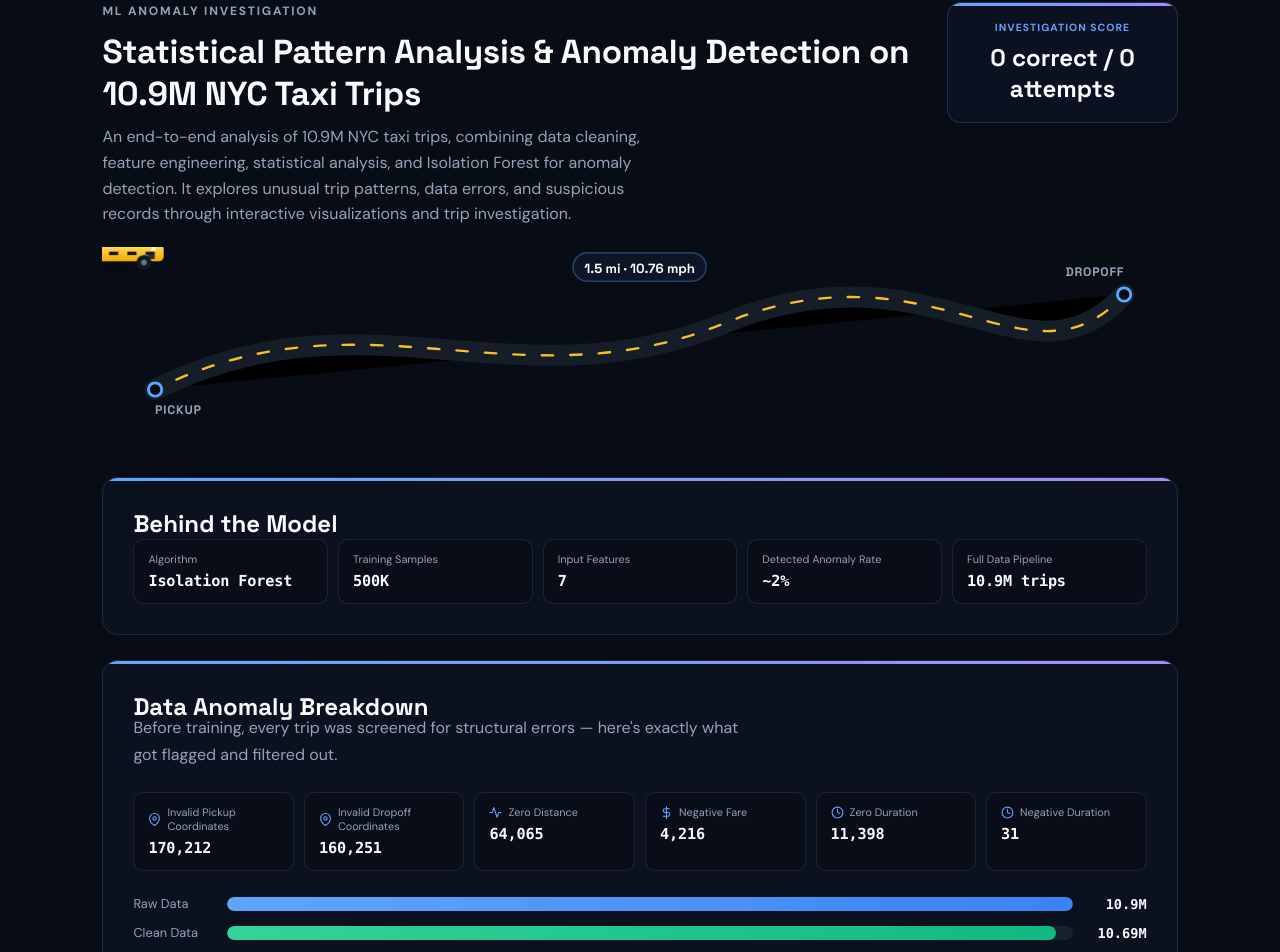
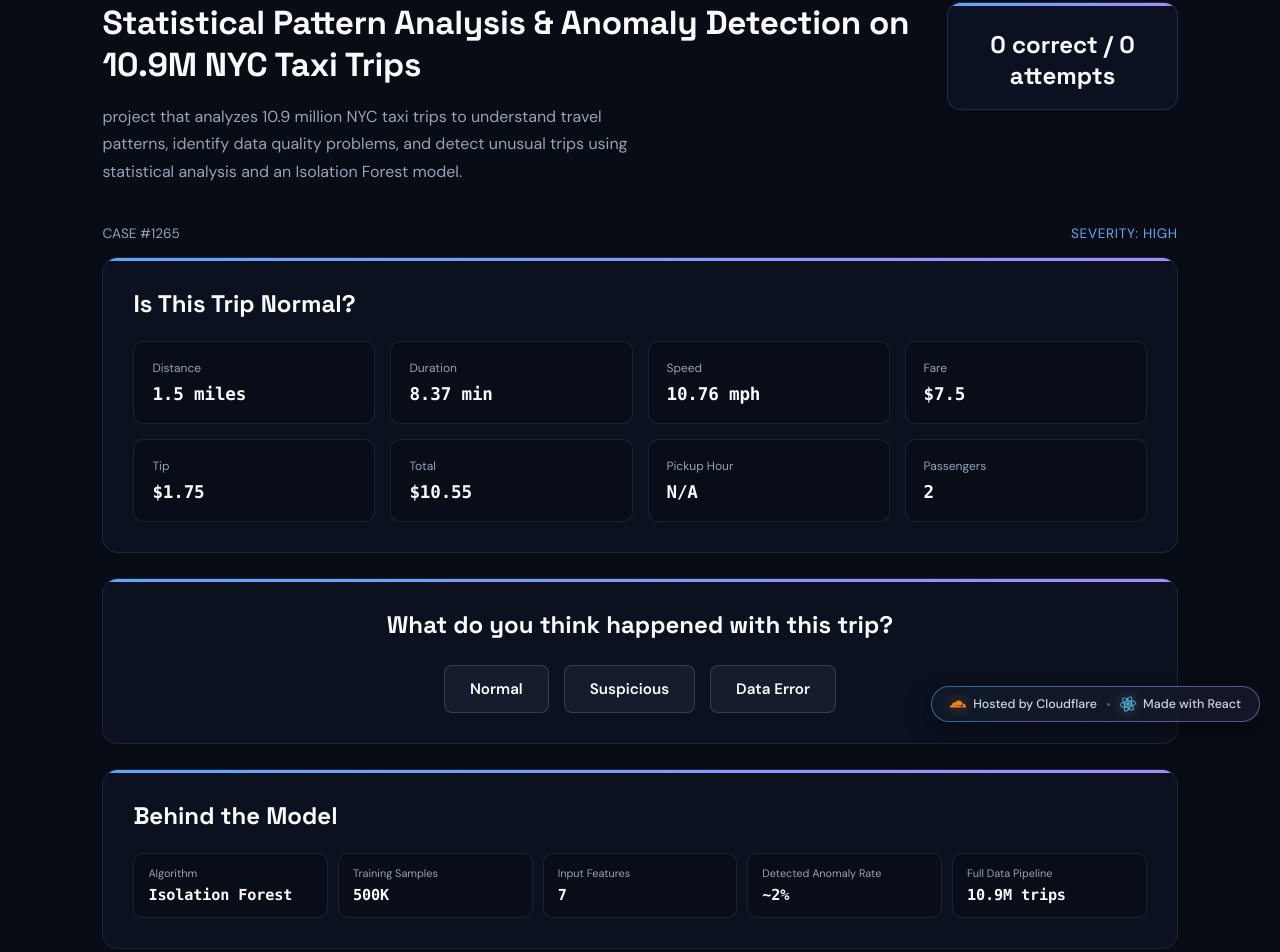
Before and after one commit to sarthakSrrrri/portfolio_fe, a React (Vite) app: page /projects/triptrace in a window 1280 px wide. Shown: the part 58-1010 px from the top of the page. Built offline with nearby package versions, Linux system fonts and the light colour scheme.

Commit message:
improve UI and added charts

```diff
--- a/src/App.jsx
+++ b/src/App.jsx
@@ -3,6 +3,7 @@
 import Home from "./page/homePage/home";
 import Projects from "./page/projects/Projects";
 import TripTrace from "./page/projects/triptrace_pro/triptrace"
+import HostedBadge from "./components/hostedBadge/hostedBadge";
 
 function App() {
   return (
@@ -17,6 +18,8 @@
           element={<TripTrace />}
         />
       </Routes>
+
+      <HostedBadge />
     </BrowserRouter>
   );
 }
--- /dev/null
+++ b/src/components/hostedBadge/hostedBadge.css
@@ -0,0 +1,87 @@
+.hosted-badge {
+position: fixed;
+right: 20px;
+bottom: 20px;
+z-index: 999;
+display: flex;
+align-items: center;
+gap: 10px;
+padding: 9px 18px;
+border-radius: 999px;
+border: 1px solid transparent;
+background:
+linear-gradient(rgba(8, 12, 20, 0.85), rgba(8, 12, 20, 0.85)) padding-box,
+linear-gradient(120deg, rgba(96, 165, 250, 0.55), rgba(167, 139, 250, 0.55)) border-box;
+backdrop-filter: blur(14px);
+box-shadow: 0 10px 26px rgba(0, 0, 0, 0.4);
+font-family: "DM Sans", sans-serif;
+font-size: 0.78rem;
+font-weight: 500;
+color: #cbd5e1;
+white-space: nowrap;
+transition: transform 0.25s ease, box-shadow 0.25s ease;
+}
+
+.hosted-badge:hover {
+transform: translateY(-3px);
+box-shadow: 0 16px 34px rgba(0, 0, 0, 0.5);
+}
+
+.hosted-item {
+display: inline-flex;
+align-items: center;
+gap: 7px;
+}
+
+.hosted-divider {
+width: 3px;
+height: 3px;
+border-radius: 50%;
+background: rgba(148, 163, 184, 0.5);
+flex-shrink: 0;
+}
+
+.hosted-icon {
+width: 16px;
+height: 16px;
+flex-shrink: 0;
+}
+
+.hosted-icon-cf {
+color: #f6821f;
+filter: drop-shadow(0 0 6px rgba(246, 130, 31, 0.5));
+}
+
+.hosted-icon-react {
+color: #61dafb;
+filter: drop-shadow(0 0 6px rgba(97, 218, 251, 0.5));
+animation: hostedReactSpin 6s linear infinite;
+}
+
+@keyframes hostedReactSpin {
+to {
+transform: rotate(360deg);
+}
+}
+
+@media (prefers-reduced-motion: reduce) {
+.hosted-icon-react {
+animation: none;
+}
+}
+
+@media (max-width: 600px) {
+.hosted-badge {
+top: 16px;
+bottom: auto;
+right: 12px;
+padding: 5px 12px;
+gap: 6px;
+font-size: 0.68rem;
+}
+
+.hosted-icon {
+width: 14px;
+height: 14px;
+}
+}
--- /dev/null
+++ b/src/components/hostedBadge/hostedBadge.jsx
@@ -0,0 +1,20 @@
+import { SiCloudflare, SiReact } from 'react-icons/si'
+import './hostedBadge.css'
+
+function HostedBadge() {
+  return (
+    <div className="hosted-badge">
+      <span className="hosted-item">
+        <SiCloudflare className="hosted-icon hosted-icon-cf" aria-hidden="true" />
+        Hosted by Cloudflare
+      </span>
+      <span className="hosted-divider"></span>
+      <span className="hosted-item">
+        <SiReact className="hosted-icon hosted-icon-react" aria-hidden="true" />
+        Made with React
+      </span>
+    </div>
+  )
+}
+
+export default HostedBadge
--- a/src/page/projects/triptrace_pro/triptrace.css
+++ b/src/page/projects/triptrace_pro/triptrace.css
@@ -8,7 +8,7 @@
 
 .triptrace-header {
   max-width: 1100px;
-  margin: 0 auto 20px;
+  margin: 0 auto 40px;
   display: flex;
   justify-content: space-between;
   align-items: flex-start;
@@ -16,7 +16,7 @@
 }
 
 .triptrace-label {
-  margin: 0 0 10px;
+  margin: 0 0 14px;
   font-size: 0.75rem;
   font-weight: 700;
   letter-spacing: 0.15em;
@@ -24,7 +24,7 @@
 }
 
 .triptrace-header h1 {
-  margin: 0 0 10px;
+  margin: 0 0 18px;
   font-family: "Space Grotesk", sans-serif;
   font-size: clamp(1.5rem, 2.6vw, 2.2rem);
   font-weight: 700;
@@ -34,7 +34,7 @@
 
 .triptrace-header p {
   max-width: 550px;
-  line-height: 1.6;
+  line-height: 1.7;
   color: #94a3b8;
 }
 
@@ -72,146 +72,6 @@
   margin-top: 8px;
   font-family: "Space Grotesk", sans-serif;
   font-size: 1.5rem;
-}
-
-.taxi-road {
-  position: relative;
-  max-width: 1100px;
-  height: 190px;
-  margin: 0 auto 40px;
-  overflow: hidden;
-}
-
-.road-svg {
-  width: 100%;
-  height: 100%;
-  display: block;
-}
-
-/* subtle road boundary */
-.road-edge-outer {
-  fill: none;
-  stroke: rgba(96, 165, 250, 0.18);
-  stroke-width: 34;
-  stroke-linecap: round;
-}
-
-.road-edge-inner {
-  fill: none;
-  stroke: #263244;
-  stroke-width: 28;
-  stroke-linecap: round;
-}
-
-/* main asphalt road */
-.road-base {
-  fill: none;
-  stroke: #151d29;
-  stroke-width: 22;
-  stroke-linecap: round;
-}
-
-/* animated center lane */
-.road-line {
-  fill: none;
-  stroke: #fbbf24;
-  stroke-width: 2.5;
-  stroke-linecap: round;
-  stroke-dasharray: 12 18;
-  animation: roadMove 1s linear infinite;
-}
-
-@keyframes roadMove {
-  from {
-    stroke-dashoffset: 0;
-  }
-
-  to {
-    stroke-dashoffset: -30;
-  }
-}
-
-.route-marker circle {
-  fill: #080c14;
-  stroke: #60a5fa;
-  stroke-width: 3;
-}
-
-.route-marker text {
-  fill: #94a3b8;
-  font-family: "Space Grotesk", sans-serif;
-  font-size: 13px;
-  font-weight: 700;
-  letter-spacing: 0.06em;
-}
-
-.route-info rect {
-  fill: rgba(15, 23, 42, 0.85);
-  stroke: rgba(96, 165, 250, 0.35);
-  stroke-width: 1.5;
-}
-
-.route-info text {
-  fill: #f8fafc;
-  font-family: "Space Grotesk", sans-serif;
-  font-size: 14px;
-  font-weight: 700;
-  text-anchor: middle;
-}
-
-.taxi-mover {
-  transform: scale(0.6);
-  transform-origin: 0 0;
-}
-
-.taxi-shadow {
-  fill: rgba(0, 0, 0, 0.4);
-  filter: blur(3px);
-  animation: shadowPulse 0.5s ease-in-out infinite alternate;
-}
-
-.taxi-body {
-  animation: taxiBounce 0.5s ease-in-out infinite alternate;
-  transform-box: fill-box;
-  transform-origin: center;
-}
-
-.taxi-wheel {
-  animation: wheelSpin 0.5s linear infinite;
-}
-
-@keyframes taxiBounce {
-  from {
-    transform: translateY(0);
-  }
-  to {
-    transform: translateY(-3px);
-  }
-}
-
-@keyframes shadowPulse {
-  from {
-    transform: scaleX(1);
-    opacity: 0.4;
-  }
-  to {
-    transform: scaleX(0.92);
-    opacity: 0.25;
-  }
-}
-
-@keyframes wheelSpin {
-  to {
-    transform: rotate(360deg);
-  }
-}
-
-@media (prefers-reduced-motion: reduce) {
-  .taxi-shadow,
-  .taxi-body,
-  .taxi-wheel {
-    animation: none;
-  }
 }
 
 .investigation-container {
@@ -269,7 +129,7 @@
 .model-panel h2,
 .distribution-panel h2,
 .anomaly-panel h2 {
-  margin-top: 0;
+  margin: 0 0 22px;
   font-family: "Space Grotesk", sans-serif;
   font-weight: 700;
 }
@@ -512,10 +372,6 @@
   opacity: 0.5;
 }
 
-.result-panel h2 {
-  margin-bottom: 25px;
-}
-
 .result-row {
   display: flex;
   justify-content: space-between;
@@ -547,8 +403,10 @@
 }
 
 .next-case-button {
-  width: 100%;
-  margin-top: 25px;
+  display: block;
+  margin: 25px auto 0;
+  padding: 11px 22px;
+  font-size: 0.9rem;
 }
 
 @media (max-width: 800px) {
@@ -599,8 +457,4 @@
     flex-direction: column;
     gap: 8px;
   }
-
-  .taxi-road {
-    height: 150px;
-  }
 }
--- a/src/page/projects/triptrace_pro/triptrace.jsx
+++ b/src/page/projects/triptrace_pro/triptrace.jsx
@@ -84,9 +84,6 @@
 
       <header className="triptrace-header">
         <div>
-          <p className="triptrace-label">
-            ML ANOMALY INVESTIGATION
-          </p>
 
           <h1>
             Statistical Pattern Analysis &amp; Anomaly
@@ -94,18 +91,12 @@
           </h1>
 
           <p>
-            An end-to-end analysis of 10.9M NYC taxi trips,
-            combining data cleaning, feature engineering,
-            statistical analysis, and Isolation Forest for
-            anomaly detection. It explores unusual trip
-            patterns, data errors, and suspicious records
-            through interactive visualizations and trip
-            investigation.
+project that analyzes 10.9 million NYC taxi trips to understand travel patterns, identify data quality problems, and detect unusual trips using statistical analysis and an Isolation Forest model.
           </p>
         </div>
 
         <div className="score-card">
-          <span>INVESTIGATION SCORE</span>
+          {/* <span>INVESTIGATION SCORE</span> */}
 
             <strong>
             {score.correct} correct / {score.total} attempts
@@ -113,111 +104,7 @@
         </div>
       </header>
 
-      <RoadScene
-        distance={currentCase.trip_distance}
-        speed={currentCase.speed_mph}
-      />
-
       <main className="investigation-container">
-
-        <section className="model-panel techy-panel">
-          <h2>Behind the Model</h2>
-
-          <div className="model-stats-grid compact-grid">
-            <Metric label="Algorithm" value="Isolation Forest" />
-            <Metric label="Training Samples" value="500K" />
-            <Metric label="Input Features" value="7" />
-            <Metric label="Detected Anomaly Rate" value="~2%" />
-            <Metric label="Full Data Pipeline" value="10.9M trips" />
-          </div>
-        </section>
-
-        <section className="anomaly-panel techy-panel">
-          <h2>Data Anomaly Breakdown</h2>
-
-          <p className="distribution-subtitle">
-            Before training, every trip was screened for structural
-            errors — here's exactly what got flagged and filtered out.
-          </p>
-
-          <div className="anomaly-stats-grid compact-grid">
-            <Metric
-              Icon={FiMapPin}
-              label="Invalid Pickup Coordinates"
-              value="170,212"
-            />
-            <Metric
-              Icon={FiMapPin}
-              label="Invalid Dropoff Coordinates"
-              value="160,251"
-            />
-            <Metric
-              Icon={FiActivity}
-              label="Zero Distance"
-              value="64,065"
-            />
-            <Metric
-              Icon={FiDollarSign}
-              label="Negative Fare"
-              value="4,216"
-            />
-            <Metric
-              Icon={FiClock}
-              label="Zero Duration"
-              value="11,398"
-            />
-            <Metric
-              Icon={FiClock}
-              label="Negative Duration"
-              value="31"
-            />
-          </div>
-
-          <div className="integrity-bars">
-            <div className="integrity-row">
-              <span className="integrity-label">Raw Data</span>
-              <div className="integrity-track">
-                <div className="integrity-fill fill-raw" style={{ width: "100%" }} />
-              </div>
-              <span className="integrity-value">10.9M</span>
-            </div>
-
-            <div className="integrity-row">
-              <span className="integrity-label">Clean Data</span>
-              <div className="integrity-track">
-                <div className="integrity-fill fill-clean" style={{ width: "98.03%" }} />
-              </div>
-              <span className="integrity-value">10.69M</span>
-            </div>
-
-            <div className="integrity-row">
-              <span className="integrity-label">Errors</span>
-              <div className="integrity-track">
-                <div className="integrity-fill fill-errors" style={{ width: "1.97%" }} />
-              </div>
-              <span className="integrity-value">214K</span>
-            </div>
-          </div>
-
-          <div className="model-stats-grid compact-grid summary-grid">
-            <Metric label="Raw Trips" value="10.9M" />
-            <Metric label="Clean Trips" value="10.69M" />
-            <Metric label="Data Errors" value="214,623" />
-            <Metric label="Data Removed" value="~1.97%" />
-          </div>
-        </section>
-
-        <section className="distribution-panel">
-          <h2>Trip Distance Distribution</h2>
-
-          <p className="distribution-subtitle">
-            Most trips are short, and the distribution is heavily
-            right-skewed — a long tail of rare, extreme distances is
-            exactly where anomalies tend to hide.
-          </p>
-
-          <DistanceHistogram data={distanceDist} />
-        </section>
 
         <div className="case-header">
           <span>
@@ -231,7 +118,7 @@
 
         <section className="trip-card">
 
-          <h2>Investigate this trip</h2>
+          <h2>Is This Trip Normal?</h2>
 
           <div className="trip-grid">
 
@@ -383,90 +270,107 @@
 
         )}
 
+        <section className="model-panel techy-panel">
+          <h2>Behind the Model</h2>
+
+          <div className="model-stats-grid compact-grid">
+            <Metric label="Algorithm" value="Isolation Forest" />
+            <Metric label="Training Samples" value="500K" />
+            <Metric label="Input Features" value="7" />
+            <Metric label="Detected Anomaly Rate" value="~2%" />
+            <Metric label="Full Data Pipeline" value="10.9M trips" />
+          </div>
+        </section>
+
+        <section className="anomaly-panel techy-panel">
+          <h2>Data Anomaly Breakdown</h2>
+
+          <p className="distribution-subtitle">
+            Before training, every trip was screened for structural
+            errors here's exactly what got flagged and filtered out.
+          </p>
+
+          <div className="anomaly-stats-grid compact-grid">
+            <Metric
+              Icon={FiMapPin}
+              label="Invalid Pickup Coordinates"
+              value="170,212"
+            />
+            <Metric
+              Icon={FiMapPin}
+              label="Invalid Dropoff Coordinates"
+              value="160,251"
+            />
+            <Metric
+              Icon={FiActivity}
+              label="Zero Distance"
+              value="64,065"
+            />
+            <Metric
+              Icon={FiDollarSign}
+              label="Negative Fare"
+              value="4,216"
+            />
+            <Metric
+              Icon={FiClock}
+              label="Zero Duration"
+              value="11,398"
+            />
+            <Metric
+              Icon={FiClock}
+              label="Negative Duration"
+              value="31"
+            />
+          </div>
+
+          <div className="integrity-bars">
+            <div className="integrity-row">
+              <span className="integrity-label">Raw Data</span>
+              <div className="integrity-track">
+                <div className="integrity-fill fill-raw" style={{ width: "100%" }} />
+              </div>
+              <span className="integrity-value">10.9M</span>
+            </div>
+
+            <div className="integrity-row">
+              <span className="integrity-label">Clean Data</span>
+              <div className="integrity-track">
+                <div className="integrity-fill fill-clean" style={{ width: "98.03%" }} />
+              </div>
+              <span className="integrity-value">10.69M</span>
+            </div>
+
+            <div className="integrity-row">
+              <span className="integrity-label">Errors</span>
+              <div className="integrity-track">
+                <div className="integrity-fill fill-errors" style={{ width: "1.97%" }} />
+              </div>
+              <span className="integrity-value">214K</span>
+            </div>
+          </div>
+
+          <div className="model-stats-grid compact-grid summary-grid">
+            <Metric label="Raw Trips" value="10.9M" />
+            <Metric label="Clean Trips" value="10.69M" />
+            <Metric label="Data Errors" value="214,623" />
+            <Metric label="Data Removed" value="~1.97%" />
+          </div>
+        </section>
+
+        <section className="distribution-panel">
+          <h2>Trip Distance Distribution</h2>
+
+          <p className="distribution-subtitle">
+            Most trips are short, and the distribution is heavily
+            right skewed a long tail of rare, extreme distances is
+            exactly where anomalies tend to hide.
+          </p>
+
+          <DistanceHistogram data={distanceDist} />
+        </section>
+
       </main>
 
-    </div>
-  );
-}
-
-const ROAD_PATH = "M40,150 C260,40 420,170 640,80 S 960,160 1060,50";
-
-function RoadScene({ distance, speed }) {
-  const animationDuration = Math.max(
-    3,
-    Math.min(9, 9 - speed / 12)
-  );
-  return (
-    <div className="taxi-road" aria-hidden="true">
-      <svg className="road-svg" viewBox="0 0 1100 200">
-        <defs>
-          <linearGradient id="taxiBody" x1="0" y1="0" x2="0" y2="1">
-            <stop offset="0%" stopColor="#ffe066" />
-            <stop offset="100%" stopColor="#f2a900" />
-          </linearGradient>
-          <linearGradient id="taxiWindow" x1="0" y1="0" x2="0" y2="1">
-            <stop offset="0%" stopColor="#7dd3fc" />
-            <stop offset="100%" stopColor="#0f4c66" />
-          </linearGradient>
-        </defs>
-
-        <path id="roadPath" className="road-glow" d={ROAD_PATH} />
-        <path className="road-base" d={ROAD_PATH} />
-        <path className="road-line" d={ROAD_PATH} />
-
-        <g className="route-marker">
-          <circle cx="40" cy="150" r="7" />
-          <text x="40" y="176">PICKUP</text>
-        </g>
-
-        <g className="route-marker">
-          <circle cx="1060" cy="50" r="7" />
-          <text x="1060" y="30" textAnchor="end">DROPOFF</text>
-        </g>
-
-        <g className="route-info" transform="translate(550, 26)">
-          <rect x="-70" y="-20" width="140" height="30" rx="15" />
-          <text y="1">{distance} mi · {speed} mph</text>
-        </g>
-
-        <g className="taxi-mover">
-          <ellipse className="taxi-shadow" cx="0" cy="36" rx="30" ry="6" />
-
-          <g className="taxi-body">
-            <rect x="-78" y="-4" width="160" height="30" rx="9" fill="url(#taxiBody)" />
-            <path d="M-43,-4 L-23,-29 L42,-29 L57,-4 Z" fill="url(#taxiBody)" />
-            <path d="M-35,-7 L-20,-23 L35,-23 L50,-7 Z" fill="url(#taxiWindow)" />
-            <line x1="7" y1="-23" x2="7" y2="-7" stroke="#0b1620" strokeWidth="2" />
-            <rect x="-4" y="-36" width="20" height="7" rx="2" fill="#111827" />
-            <rect x="-78" y="9" width="16" height="6" fill="#111827" />
-            <rect x="-46" y="9" width="16" height="6" fill="#111827" />
-            <rect x="-14" y="9" width="16" height="6" fill="#111827" />
-            <rect x="18" y="9" width="16" height="6" fill="#111827" />
-            <rect x="50" y="9" width="16" height="6" fill="#111827" />
-            <rect x="-82" y="14" width="12" height="8" rx="2" fill="#2b2f36" />
-            <rect x="54" y="14" width="12" height="8" rx="2" fill="#2b2f36" />
-            <circle cx="64" cy="4" r="4" fill="#fff9c4" />
-            <circle cx="-74" cy="4" r="4" fill="#ef4444" />
-
-            <g className="taxi-wheel" style={{ transformOrigin: '-43px 28px' }}>
-              <circle cx="-43" cy="28" r="13" fill="#111827" />
-              <circle cx="-43" cy="28" r="5" fill="#6b7280" />
-            </g>
-            <g className="taxi-wheel" style={{ transformOrigin: '47px 28px' }}>
-              <circle cx="47" cy="28" r="13" fill="#111827" />
-              <circle cx="47" cy="28" r="5" fill="#6b7280" />
-            </g>
-          </g>
-
-                <animateMotion
-                    dur={`${animationDuration}s`}
-                    repeatCount="indefinite"
-                    rotate="auto"
-                >
-                    <mpath href="#roadPath" />
-                </animateMotion>
-        </g>
-      </svg>
     </div>
   );
 }
```
Also changed, not shown: src/page/homePage/home.css (+0 -68 lines), src/page/homePage/home.jsx (+0 -14 lines).
